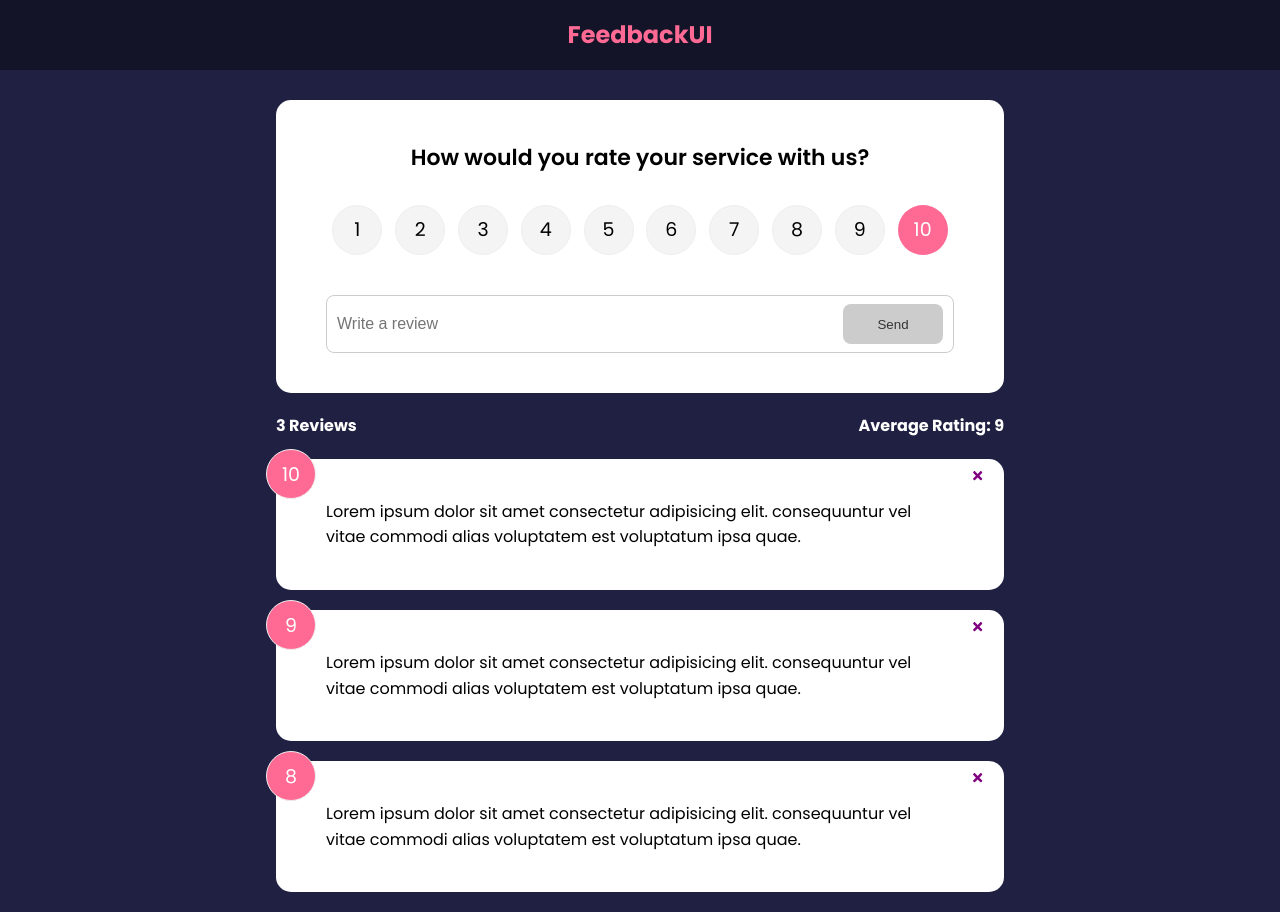
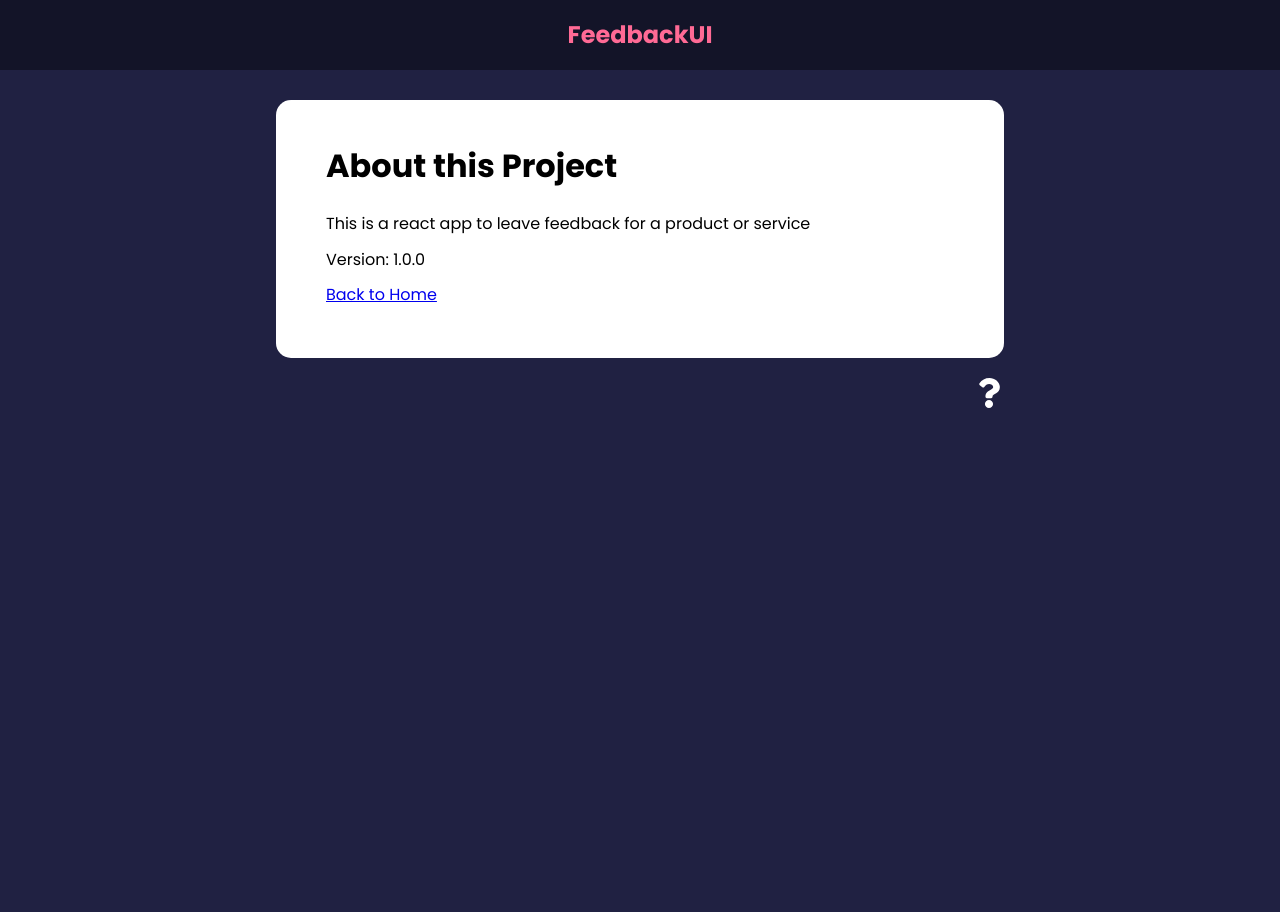
Before and after one commit to flip-in/feedback-app, a React (Create React App) app: page /about in a window 1280 px wide. After the commit the page ends 800 px from the top, so only its background shows below. Built offline with nearby package versions, Linux system fonts and the light colour scheme.

Commit message:
added links and routing

```diff
--- a/package.json
+++ b/package.json
@@ -10,6 +10,7 @@
     "react": "^18.1.0",
     "react-dom": "^18.1.0",
     "react-icons": "^4.4.0",
+    "react-router-dom": "^6.3.0",
     "react-scripts": "5.0.1",
     "uuid": "^8.3.2",
     "web-vitals": "^2.1.4"
--- a/src/App.js
+++ b/src/App.js
@@ -1,10 +1,13 @@
 import { v4 as uuidv4 } from "uuid";
+import { BrowserRouter as Router, Route, Routes } from "react-router-dom";
 import { useState } from "react";
 import Header from "./components/Header";
 import FeedbackList from "./components/FeedbackList";
 import FeedbackStats from "./components/FeedbackStats";
 import FeedbackData from "./data/FeedbackData";
 import FeedbackForm from "./components/FeedbackForm";
+import AboutIconLink from "./components/AboutIconLink";
+import AboutPage from "./pages/AboutPage";
 
 function App() {
   const [feedback, setFeedback] = useState(FeedbackData);
@@ -21,14 +24,29 @@
   };
 
   return (
-    <>
+    <Router>
       <Header />
       <div className="container">
-        <FeedbackForm handleAdd={addFeedback} />
-        <FeedbackStats feedback={feedback} />
-        <FeedbackList feedback={feedback} handleDelete={deleteFeedback} />
+        <Routes>
+          <Route
+            exact
+            path="/"
+            element={
+              <>
+                <FeedbackForm handleAdd={addFeedback} />
+                <FeedbackStats feedback={feedback} />
+                <FeedbackList
+                  feedback={feedback}
+                  handleDelete={deleteFeedback}
+                />
+              </>
+            }
+          ></Route>
+          <Route path="/about" element={<AboutPage />} />
+        </Routes>
+        <AboutIconLink />
       </div>
-    </>
+    </Router>
   );
 }
 export default App;
--- /dev/null
+++ b/src/components/AboutIconLink.jsx
@@ -0,0 +1,18 @@
+import { Link } from "react-router-dom";
+import { FaQuestion } from "react-icons/fa";
+
+function AboutIconLink() {
+  return (
+    <div className="about-link">
+      <Link
+        to={{
+          pathname: "/about",
+          search: "?sort=name",
+        }}
+      >
+        <FaQuestion size={30} />
+      </Link>
+    </div>
+  );
+}
+export default AboutIconLink;
--- a/src/components/Header.jsx
+++ b/src/components/Header.jsx
@@ -1,31 +1,38 @@
-import PropTypes from 'prop-types'
+import { Link } from "react-router-dom";
+import PropTypes from "prop-types";
 
-function Header({text, bgColor, textColor}) {
-
+function Header({ text, bgColor, textColor }) {
   const headerStyles = {
     backgroundColor: bgColor,
     color: textColor,
-  }
+  };
+
+  const linkStyle = {
+    textDecoration: "none",
+    color: "inherit",
+  };
 
   return (
     <header style={headerStyles}>
       <div className="container">
-        <h2>{text}</h2>
+        <Link to="/" style={linkStyle}>
+          <h2>{text}</h2>
+        </Link>
       </div>
     </header>
-  )
+  );
 }
 
 Header.defaultProps = {
-  text: 'FeedbackUI',
-  bgColor: 'rgba(0,0,0,0.4)',
-  textColor: '#ff6a95'
-}
+  text: "FeedbackUI",
+  bgColor: "rgba(0,0,0,0.4)",
+  textColor: "#ff6a95",
+};
 
 Header.propTypes = {
   text: PropTypes.string,
   bgColor: PropTypes.string,
   textColor: PropTypes.string,
-}
+};
 
-export default Header
+export default Header;
--- /dev/null
+++ b/src/pages/AboutPage.jsx
@@ -0,0 +1,18 @@
+import { Link } from "react-router-dom";
+import Card from "../components/shared/Card";
+
+function AboutPage() {
+  return (
+    <Card>
+      <div className="about">
+        <h1>About this Project</h1>
+        <p>This is a react app to leave feedback for a product or service</p>
+        <p>Version: 1.0.0</p>
+        <p>
+          <Link to="/">Back to Home</Link>
+        </p>
+      </div>
+    </Card>
+  );
+}
+export default AboutPage;
```
Also changed, not shown: 1 other file (tests, documents, lock files or other folders).
